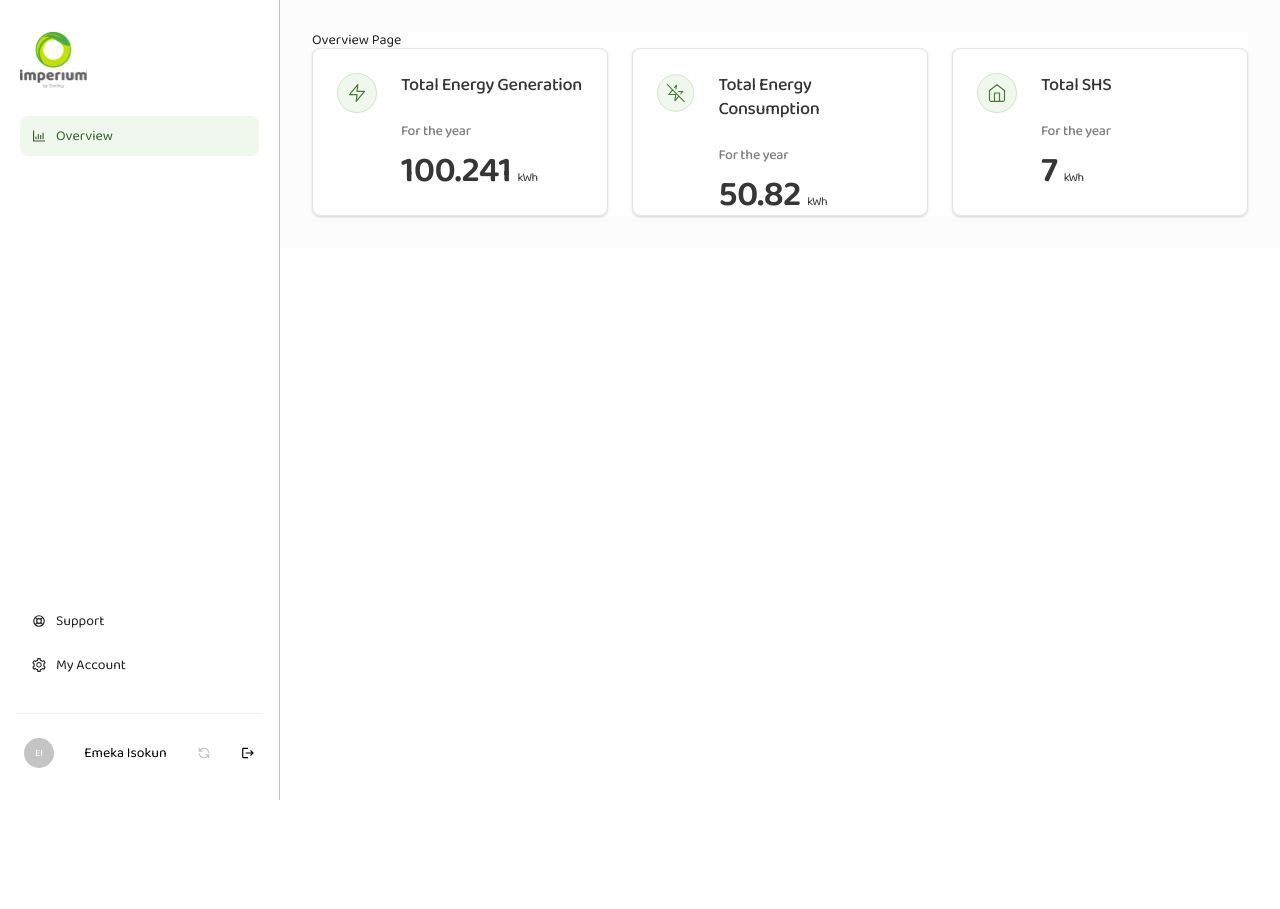
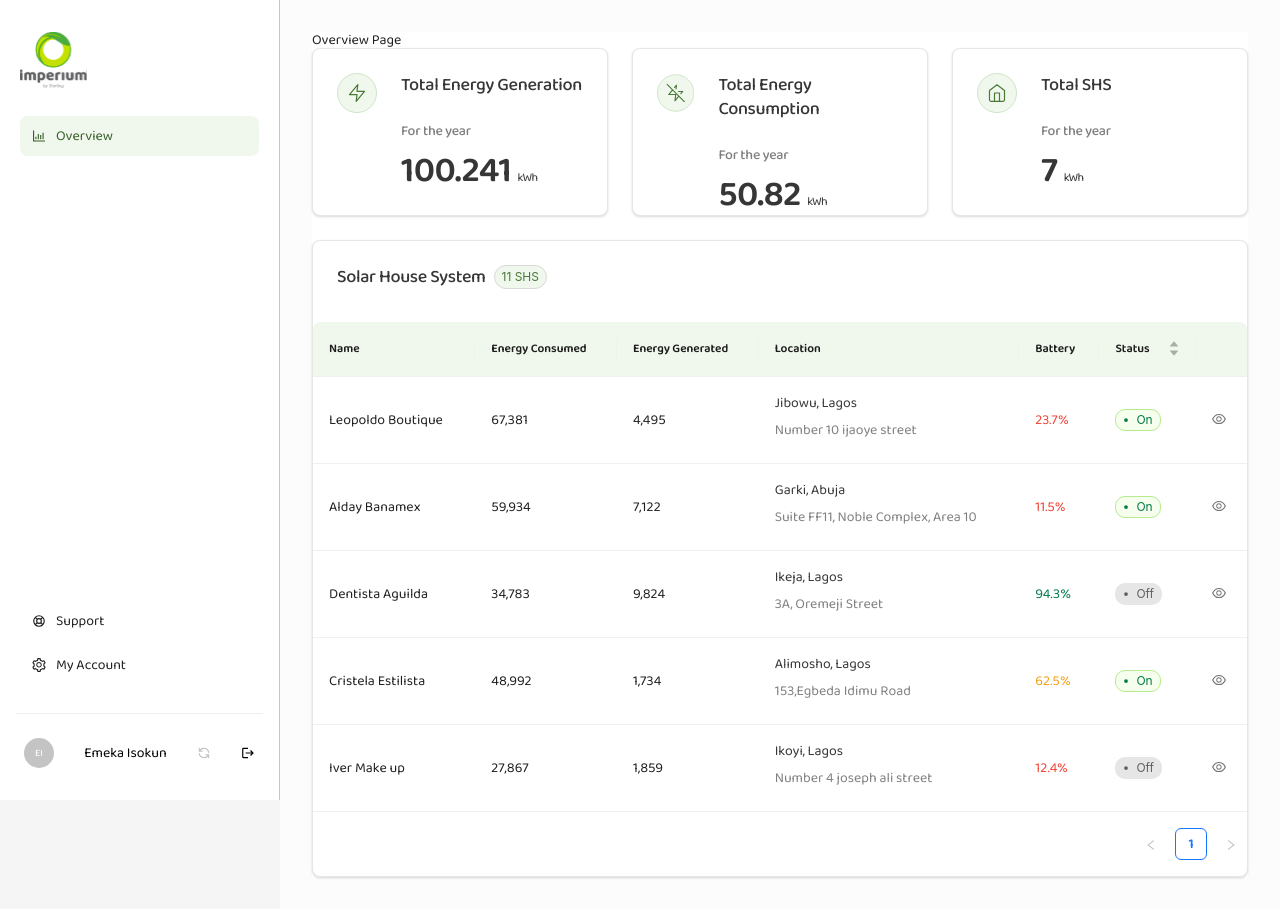
Before and after one commit to WYRE-ENERGIES/imperium-frontend, a React (Create React App) app: page /overview in a window 1280 px wide. Before the commit the page ends 800 px from the top, so only its background shows below. Built offline with nearby package versions, Linux system fonts and the light colour scheme.

Commit message:
design shs table

```diff
--- a/src/App.js
+++ b/src/App.js
@@ -12,7 +12,10 @@ function App() {
     <Router>
       <Suspense fallback="loading">
         <Routes>
-          <Route path="/overview" element={<Overview />} />
+          <Route path="overview">
+            <Route index element={<Overview />} />
+            <Route path="shs/:id" element={<Support />} />
+          </Route>
           <Route path="/support" element={<Support />} />
         </Routes>
       </Suspense>
--- a/src/components/SHSTable/SHSTable.jsx
+++ b/src/components/SHSTable/SHSTable.jsx
@@ -1,7 +1,138 @@
+import { Table, Tag } from 'antd'
+
+import { BsDot } from 'react-icons/bs'
+import { EyeOutlined } from '@ant-design/icons'
+import { Link } from 'react-router-dom'
 import React from 'react'
+import classes from './SHSTable.module.scss'
+import { data } from './tableData'
+
+const columns = [
+  {
+    title: 'Name',
+    dataIndex: 'name',
+    key: 'name',
+  },
+  {
+    title: 'Energy Consumed',
+    key: 'energyConsumed',
+    dataIndex: 'energyConsumed',
+    render: (value) => value.toLocaleString(),
+  },
+  {
+    title: 'Energy Generated',
+    key: 'energyGenerated',
+    dataIndex: 'energyGenerated',
+    render: (value) => value.toLocaleString(),
+  },
+  {
+    title: 'Location',
+    key: 'location',
+    dataIndex: 'location',
+    render: (value) => {
+      return (
+        <div className={classes.SHSTable__Location}>
+          <h3>{value.area}</h3>
+          <h4>{value.street}</h4>
+        </div>
+      )
+    },
+  },
+  {
+    title: 'Battery',
+    key: 'battery',
+    dataIndex: 'battery',
+    render: (value) => {
+      let color
+      if (value < 30) {
+        color = '#F04438'
+      } else if (value > 30 && value < 70) {
+        color = '#F4A118'
+      } else {
+        color = '#027A48'
+      }
+
+      return <span style={{ color }}>{value}%</span>
+    },
+  },
+  {
+    title: (
+      <span
+        style={{
+          display: 'flex',
+          alignItems: 'center',
+        }}
+      >
+        Status
+      </span>
+    ),
+    key: 'status',
+    dataIndex: 'status',
+    sorter: (a, b) => a.status - b.status,
+    render: (value) => {
+      const color = value ? '#027A48' : '#606062'
+      return (
+        <Tag
+          color={value ? 'success' : '#E6E6E6'}
+          key={value}
+          style={{
+            borderRadius: '10px',
+            paddingLeft: 0,
+            display: 'flex',
+            justifyContent: 'flex-start',
+            alignItems: 'center',
+            width: 'fit-content',
+            color: color,
+          }}
+        >
+          <BsDot size={20} />
+          {value ? 'On' : 'Off'}
+        </Tag>
+      )
+    },
+  },
+  {
+    title: '',
+    key: 'action',
+    render: (_, record) => (
+      <Link style={{ color: '#737373' }} to={`shs/${record.id}`}>
+        <EyeOutlined />
+      </Link>
+    ),
+  },
+]
 
 const SHSTable = () => {
-  return <div>SHSTable</div>
+  return (
+    <div className={classes.SHSTable}>
+      <section className={classes.SHSTable__shsTableTitle}>
+        <h1>
+          Solar House System <span></span>
+        </h1>
+        <Tag
+          style={{
+            backgroundColor: '#f0f7ed',
+            borderRadius: '16px',
+            color: '#497A38',
+            height: '24px',
+            display: 'flex',
+            justifyContent: 'center',
+            alignItems: 'center',
+            fontSize: '12px',
+            lineHeight: '20px',
+          }}
+        >
+          {11} SHS
+        </Tag>
+      </section>
+      <Table
+        style={{ width: '100%' }}
+        columns={columns}
+        dataSource={data}
+        className={classes.SHSTable__table}
+      />
+    </div>
+  )
 }
 
 export default SHSTable
--- a/src/components/SHSTable/SHSTable.module.scss
+++ b/src/components/SHSTable/SHSTable.module.scss
@@ -1,2 +1,54 @@
 .SHSTable {
+  display: flex;
+  flex: 1;
+  flex-direction: column;
+  align-items: flex-start;
+  padding: 0px;
+  // height: 531px;
+  background: #ffffff;
+  border: 1px solid #e6e6e6;
+  box-shadow: 0px 1px 3px rgba(16, 24, 40, 0.1),
+    0px 1px 2px rgba(16, 24, 40, 0.06);
+  border-radius: 8px;
+
+  &__table {
+    & table > thead > tr > th,
+    & table > thead > tr > td {
+      background: #f0f7ed !important;
+      font-weight: 500;
+      font-size: 12px;
+      line-height: 20px;
+      color: #454545;
+    }
+  }
+
+  &__shsTableTitle {
+    display: flex;
+    gap: 8px;
+    padding: 24px;
+
+    & > h1 {
+      font-weight: 500;
+      font-size: 18px;
+      line-height: 24px;
+      letter-spacing: -0.02em;
+      color: #363636;
+    }
+  }
+
+  &__Location {
+    & > * {
+      font-weight: 400;
+      font-size: 14px;
+      line-height: 20px;
+    }
+
+    & > h3 {
+      color: #363636;
+    }
+
+    & > h4 {
+      color: #808080;
+    }
+  }
 }
--- /dev/null
+++ b/src/components/SHSTable/tableData.js
@@ -0,0 +1,55 @@
+export const data = [
+  {
+    id: 1,
+    key: 1,
+    name: 'Leopoldo Boutique',
+    energyConsumed: 67381,
+    energyGenerated: 4495.0,
+    location: { street: 'Number 10 ijaoye street', area: 'Jibowu, Lagos' },
+    battery: 23.7,
+    status: true,
+  },
+  {
+    id: 2,
+    key: 2,
+    name: 'Alday Banamex',
+    energyConsumed: 59934,
+    energyGenerated: 7122.0,
+    location: {
+      street: 'Suite FF11, Noble Complex, Area 10',
+      area: 'Garki, Abuja',
+    },
+    battery: 11.5,
+    status: true,
+  },
+  {
+    id: 3,
+    key: 3,
+    name: 'Dentista Aguilda',
+    energyConsumed: 34783,
+    energyGenerated: 9824.0,
+    location: { street: '3A, Oremeji Street', area: 'Ikeja, Lagos' },
+    battery: 94.3,
+    status: false,
+  },
+  {
+    id: 4,
+    key: 4,
+    name: 'Cristela Estilista',
+    energyConsumed: 48992,
+    energyGenerated: 1734.0,
+    location: { street: '153,Egbeda Idimu Road', area: 'Alimosho, Lagos' },
+    battery: 62.5,
+    status: true,
+  },
+  {
+    id: 5,
+    key: 5,
+    name: 'Iver Make up',
+    energyConsumed: 27867,
+    energyGenerated: 1859.0,
+    location: { street: 'Number 4 joseph ali street', area: 'Ikoyi, Lagos ' },
+    battery: 12.4,
+    status: false,
+  },
+]
--- a/src/pages/Customer/Overview/Overview.jsx
+++ b/src/pages/Customer/Overview/Overview.jsx
@@ -6,6 +6,7 @@ import PageBreadcrumb from '../../../components/PageBreadcrumb/PageBreadcrumb'
 import PageLayout from '../../../components/Layout/PageLayout'
 import React from 'react'
 import { ReactComponent as SEnergyWidgetIcon } from '../../../assets/overview/cancel-energy-con.svg'
+import SHSTable from '../../../components/SHSTable/SHSTable'
 import classes from './Overview.module.scss'
 import { theme } from 'antd'
 
@@ -48,9 +49,15 @@ const Overview = () => {
 
   return (
     <PageLayout>
-      <div style={{ backgroundColor: colorBgContainer }}>
+      <div
+        style={{ backgroundColor: colorBgContainer }}
+        className={classes.Overview}
+      >
         Overview Page
         <div className={classes.Overview__widgets}>{widgets}</div>
+        <div className={classes.Overview__shsTable}>
+          <SHSTable />
+        </div>
       </div>
       {/* <InstructionModal /> */}
     </PageLayout>
--- a/src/pages/Customer/Overview/Overview.module.scss
+++ b/src/pages/Customer/Overview/Overview.module.scss
@@ -1,6 +1,13 @@
 .Overview {
+  & > div:not(:last-child) {
+    margin-bottom: 24px;
+  }
+
   &__widgets {
     display: flex;
     gap: 24px;
   }
+
+  &__shsTable {
+  }
 }
```
